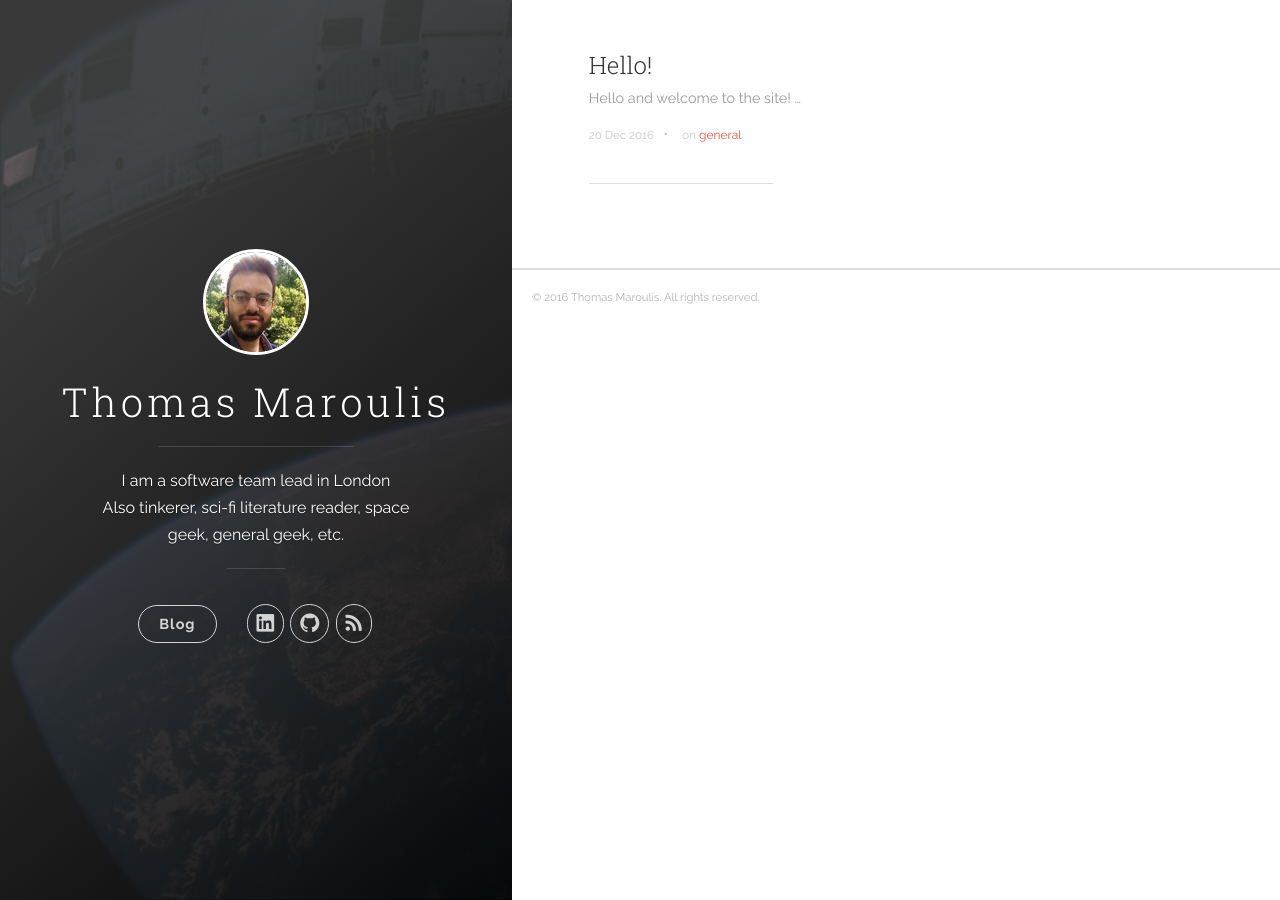
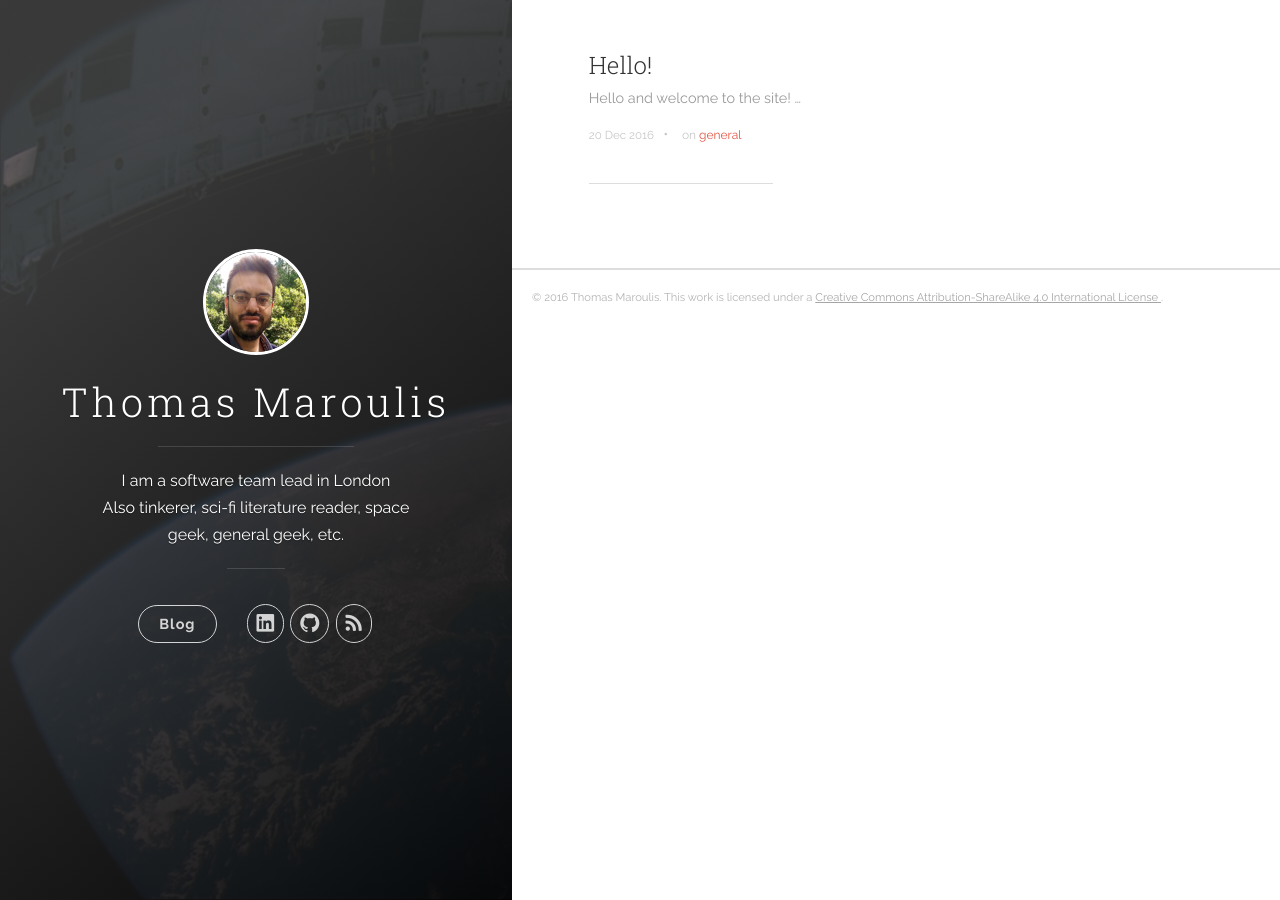
Before and after one commit to Dalamar42/dalamar42.github.io, a Jekyll site: the page built from index.html, in a window 1280 px wide. Built offline with Jekyll 4.4.1, drawn with Linux system fonts in a browser that asks for light colours; nearby versions of some CDN libraries; the list of posts is cut into pages by our own code.

Commit message:
Update license

```diff
--- a/_includes/footer.html
+++ b/_includes/footer.html
@@ -1,5 +1,10 @@
 <footer class="footer">
-  <span class="footer__copyright">&copy; {{ site.time | date: '%Y' }} {{ site.author.name }}. All rights reserved.</span>
+  <span class="footer__copyright">&copy;
+    {{ site.time | date: '%Y' }} {{ site.author.name }}. This work is licensed under a
+    <a rel="license" href="http://creativecommons.org/licenses/by-sa/4.0/">
+      Creative Commons Attribution-ShareAlike 4.0 International License
+    </a>.
+  </span>
 </footer>
 
 <script type="text/javascript" src="https://ajax.googleapis.com/ajax/libs/jquery/1.11.3/jquery.min.js"></script>
```
Also changed, not shown: README.md.
